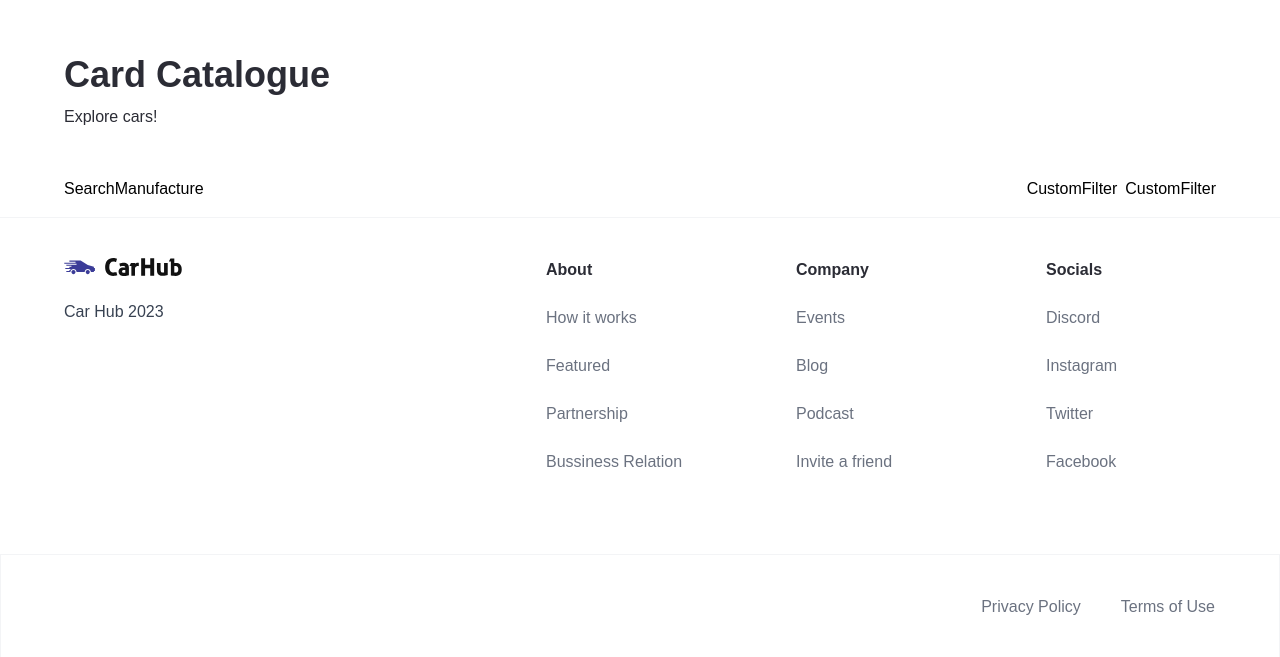
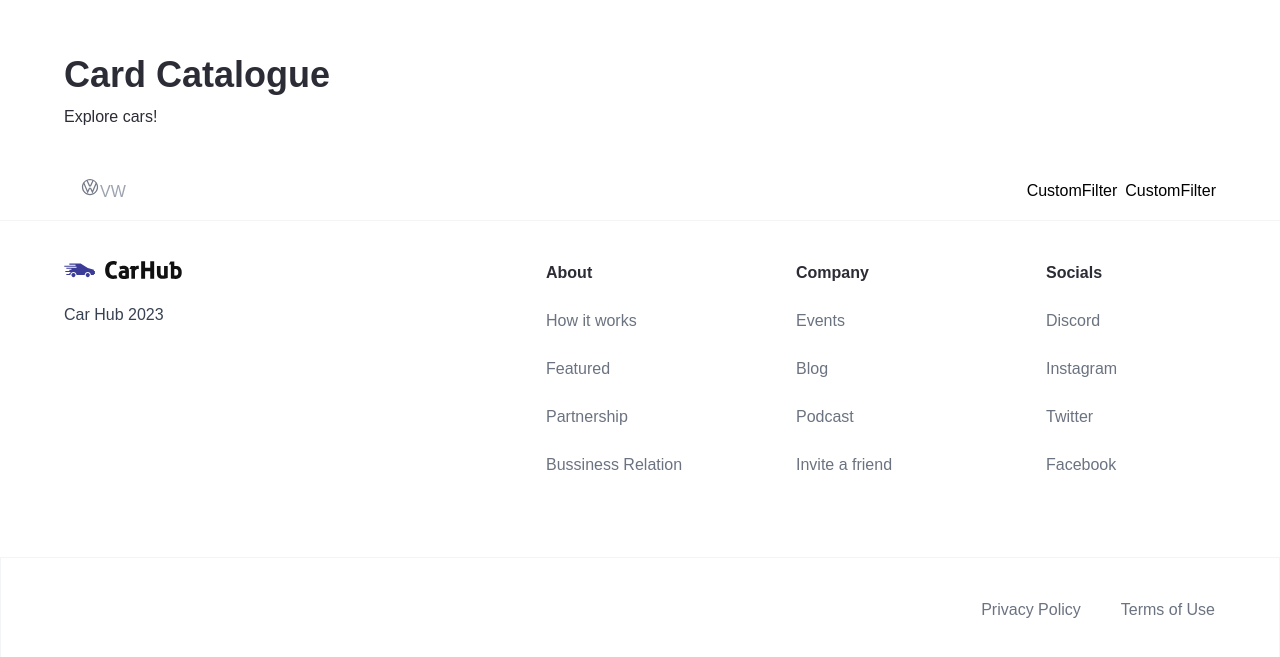
Before and after one commit to ronnie-rios/nextdemoapp, a Next.js app: page / in a window 1280 px wide. Shown: the part 809-1466 px from the top of the page. Built offline with nearby package versions, Linux system fonts and the light colour scheme.

Commit message:
manufacturer

```diff
--- a/components/SearchManufacture.tsx
+++ b/components/SearchManufacture.tsx
@@ -1,10 +1,53 @@
-import { SearchManufactureProps } from '@/types'
-import React from 'react'
+"use client";
+import { SearchManufactureProps } from "@/types";
+import { Combobox, Transition } from "@headlessui/react";
+import Image from "next/image";
+import { useState, Fragment } from "react";
+import { manufacturers } from "@/constants";
 
-const SearchManufacture = ({ manufacture, setManufacture}: SearchManufactureProps) => {
+const SearchManufacture = ({
+  manufacture,
+  setManufacture,
+}: SearchManufactureProps) => {
+  const [query, setQuery] = useState("");
+
+  const filteredManu = query ==='' ? manufacturers : manufacturers.filter(item => (
+    item.toLowerCase().replace(/\s+/g, '').includes(query.toLowerCase().replace(/\s+/g,''))
+  ))
+
   return (
-    <div>SearchManufacture</div>
-  )
-}
+    <div className="search-manufacturer">
+      <Combobox>
+        <div className="relative w-full ">
+          <Combobox.Button className="absoulte top-[14px]">
+            <Image
+              src="/car-logo.svg"
+              width={20}
+              height={20}
+              className="ml-4"
+              alt="car logo"
+            />
+          </Combobox.Button>
+          <Combobox.Input
+            className="search-manufactuer__input"
+            placeholder="VW"
+            displayValue={(manufacture: string) => manufacture}
+            onChange={(e) => setQuery(e.target.value)}
+          />
 
-export default SearchManufacture
+          <Transition
+            as={Fragment}
+            Leave="transition ease-in duration-100"
+            LeaveFrom="opacity-100"
+            LeaveTo="opacity-0"
+            afterLeave={() => setQuery("")}
+          >
+            <Combobox.Option>{}</Combobox.Option>
+          </Transition>
+        </div>
+      </Combobox>
+    </div>
+  );
+};
+
+export default SearchManufacture;
```
